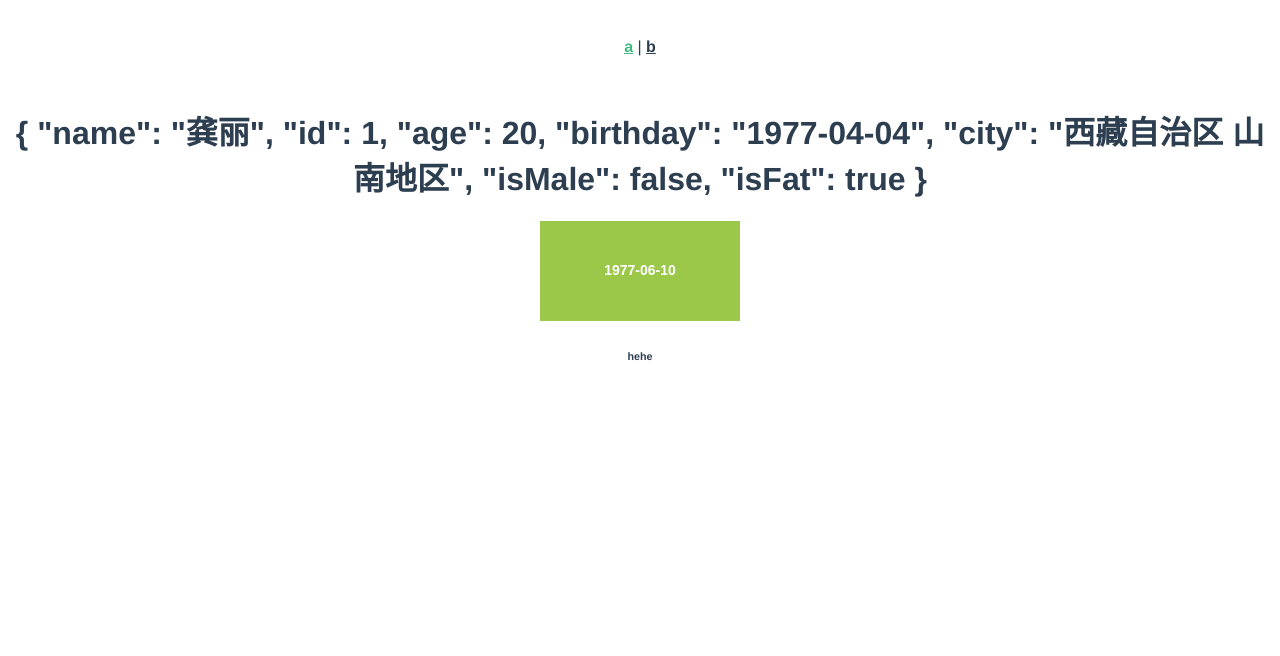
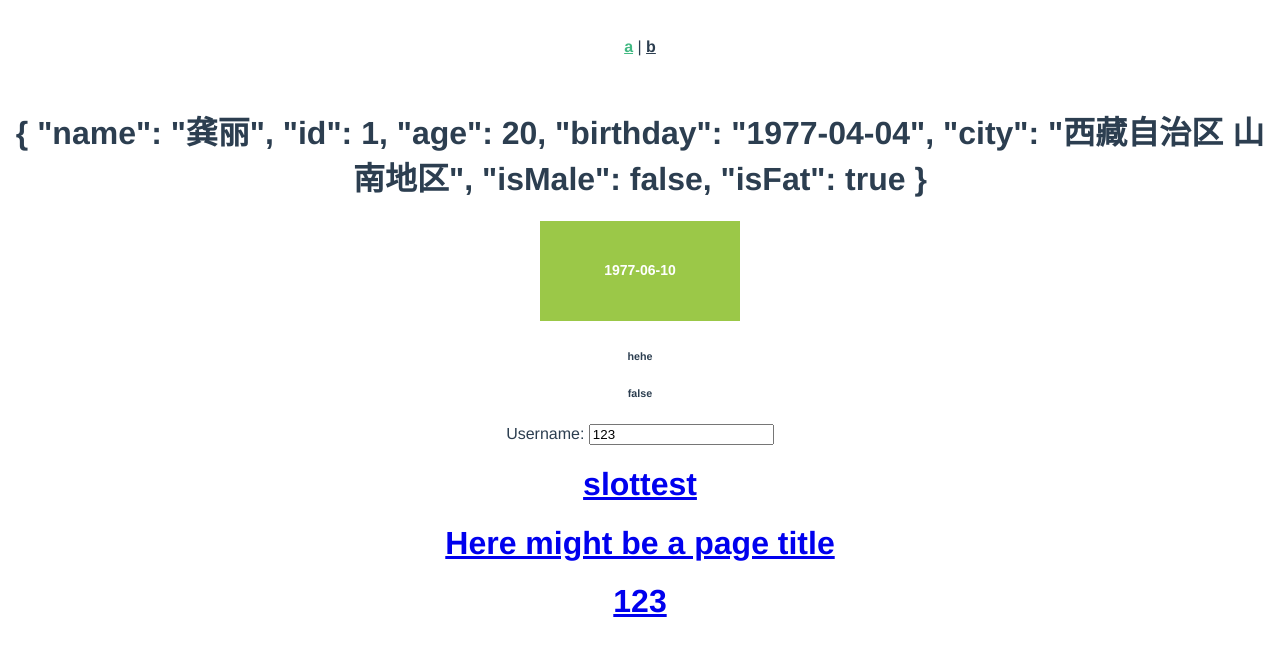
Before and after one commit to Chenqian-t/test-vue, a Vue app: page / in a window 1280 px wide. Shown: the top 656 px of the page. Built offline with nearby package versions, Linux system fonts and the light colour scheme.

Commit message:
插槽review

```diff
--- a/src/components/HelloWorld.vue
+++ b/src/components/HelloWorld/index.vue
@@ -3,6 +3,15 @@
     <h1>{{ msg }}</h1>
     <img :src="src">
     <h6>{{aa}}</h6>
+    <h6>{{bb}}</h6>
+    <label>
+      {{ label }}
+      <input
+        v-bind="$attrs"
+        v-bind:value="value"
+        v-on:input="$emit('input', $event.target.value)"
+      >
+    </label>
   </div>
 </template>
 
@@ -11,9 +20,13 @@ import Vue from 'vue';
 
 export default Vue.extend({
   name: 'HelloWorld',
+  inheritAttrs: false,
   props: {
     msg: Object,
     src: String,
+    bb: Boolean,
+    label: String,
+    value: String
   },
   data(){
     return {
--- /dev/null
+++ b/src/components/SlotTest/index.vue
@@ -0,0 +1,24 @@
+<template>
+  <a :href="url" class="nav-link">
+    <slot>{{a}}</slot>
+    <slot name="header">{{a}}</slot>
+    <slot name="footer" :a="a">{{a}}</slot>
+  </a>
+</template>
+
+<script lang='ts'>
+import Vue from "vue";
+
+export default Vue.extend({
+  name: "SlotTest",
+  props: {
+    url: String,
+  },
+  data() {
+    return {
+			a: 123,
+		};
+  },
+  methods: {},
+});
+</script>
--- a/src/mock/index.ts
+++ b/src/mock/index.ts
@@ -1,6 +1,6 @@
 import Mock, { Random } from 'mockjs';
 Mock.setup({
-    timeout: 1000
+    timeout: 200
 });
 
 const baseURL = 'http://192.168.6.191:3336';
--- a/src/views/Home.vue
+++ b/src/views/Home.vue
@@ -1,24 +1,36 @@
 <template>
   <div class="home">
-    <HelloWorld :msg="msg" :src="src" />
+    <HelloWorld :msg="msg" :src="src" :bb='false' abc='ac' label="Username:" v-model="username" required placeholder="Enter your username"/>
+    <SlotTest url="/about">
+      <h1>slottest</h1>
+      <template #header>
+        <h1>Here might be a page title</h1>
+      </template>
+      <template #footer="{a}">
+        <h1>{{a}}</h1>
+      </template>
+    </SlotTest>
   </div>
 </template>
 
 <script lang="ts">
 import Vue from "vue";
-import HelloWorld from "@/components/HelloWorld.vue";
+import HelloWorld from "@/components/HelloWorld/index.vue";
+import SlotTest from "@/components/SlotTest/index.vue";
 import { User } from "@/request";
 
 export default Vue.extend({
   name: "Home",
   data() {
     return {
-      msg: {},
+      msg: null,
       src: "",
+      username: '123'
     };
   },
   components: {
     HelloWorld,
+    SlotTest,
   },
   async mounted() {
     let ret = await User.userinfo();
```
